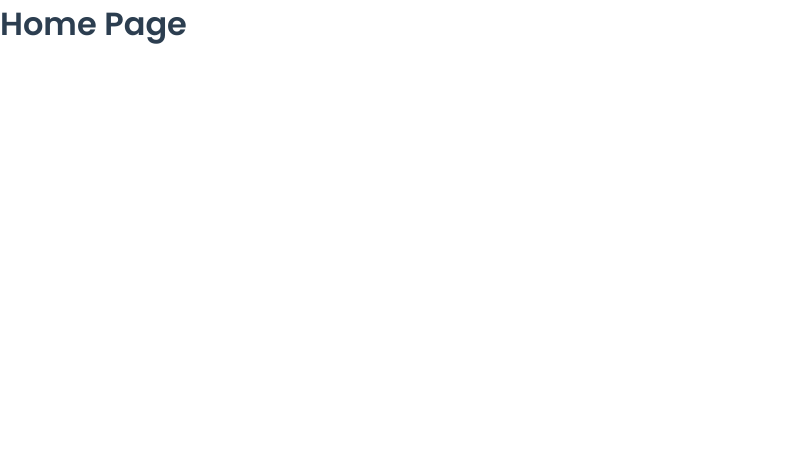
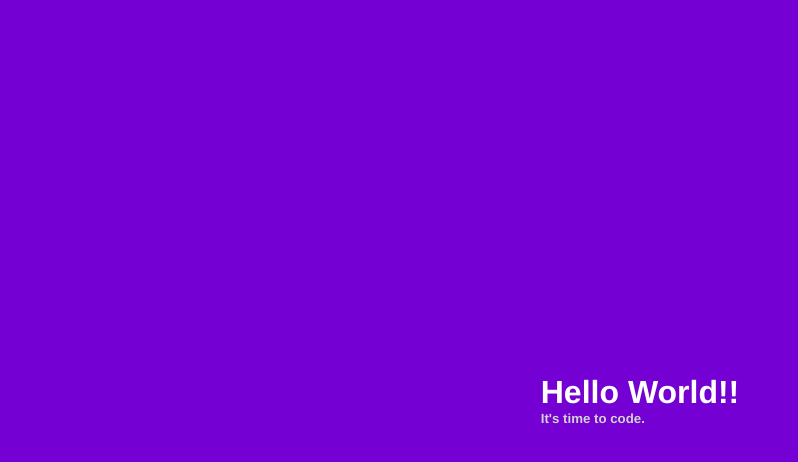
Before and after one commit to CaetanoMatheus/reactjs-template, a React (Create React App) app: page / in a window 1280 px wide. Shown: the top 462 px of the page, without its empty margins (0-798 px from the left). Built offline with nearby package versions, Linux system fonts and the light colour scheme.

Commit message:
Template

```diff
--- a/src/components/text/Title/styles.js
+++ b/src/components/text/Title/styles.js
@@ -5,9 +5,9 @@ export const Container = styled.div`
 `
 
 export const MainTitle = styled.h1`
-
+  color: var(--white);
 `
 
 export const SubText = styled.h5`
-
+  color: var(--light-grey);
 `
--- /dev/null
+++ b/src/pages/Home/index.jsx
@@ -0,0 +1,13 @@
+import React from 'react'
+
+import Title from '~/components/text/Title'
+
+import { Container } from './styles'
+
+export default function Home() {
+  return (
+    <Container>
+      <Title title="Hello World!!" subText="It's time to code." />
+    </Container>
+  )
+}
--- /dev/null
+++ b/src/pages/Home/styles.js
@@ -0,0 +1,9 @@
+import styled from 'styled-components'
+
+export const Container = styled.div`
+  display: flex;
+  justify-content: center;
+  align-items: center;
+  height: 100vh;
+  background: var(--purple);
+`
--- a/src/routes/index.jsx
+++ b/src/routes/index.jsx
@@ -1,12 +1,13 @@
 import React from 'react'
 import { BrowserRouter, Route, Switch } from 'react-router-dom'
+
+import Home from '~/pages/Home'
 
 export default function Routes() {
   return (
     <BrowserRouter>
       <Switch>
-        <Route path="/" component={() => <h1>Home Page</h1>} exact />
-        <Route path="/other" component={() => <h1>Other Page</h1>} />
+        <Route path="/" component={Home} />
       </Switch>
     </BrowserRouter>
   )
```
Also changed, not shown: .eslintrc.js.
